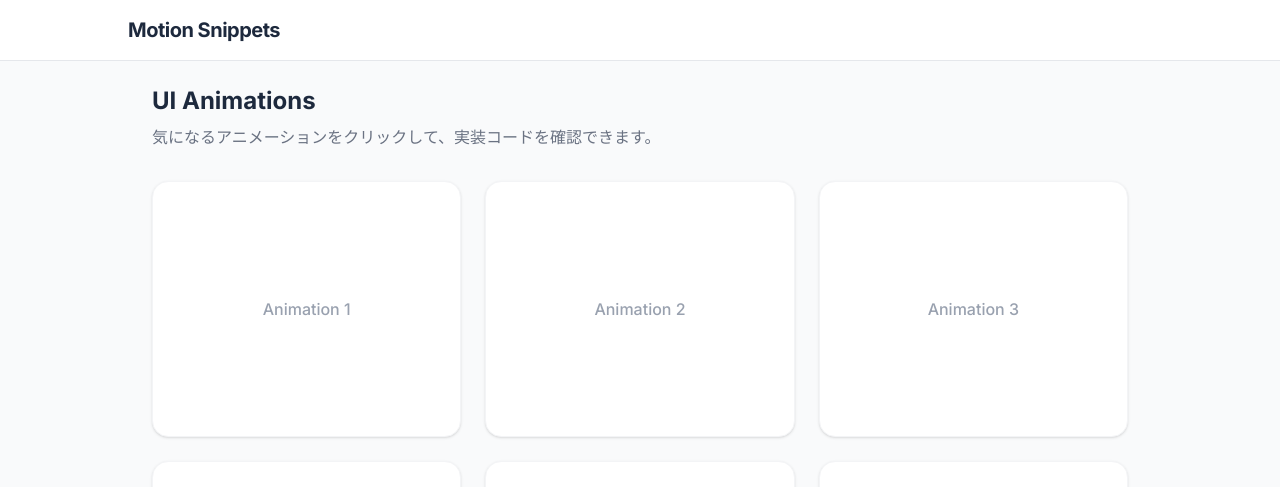
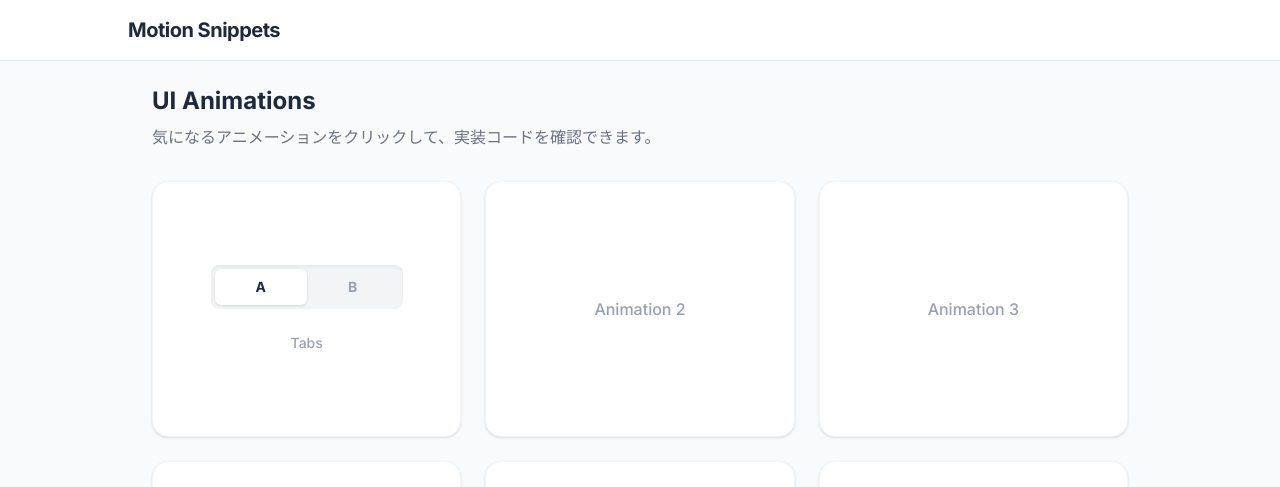
Before and after one commit to Yo-kan1/motion-snippets, a Next.js app: page / in a window 1280 px wide. Shown: the top 487 px of the page. Built offline with nearby package versions, Linux system fonts and the light colour scheme.

Commit message:
feat: タブ切り替えアニメーションを実装し、自動再生機能を追加

```diff
--- a/app/page.tsx
+++ b/app/page.tsx
@@ -1,5 +1,7 @@
+import TabAnimation from "@/components/TabAnimation";
+
 export default function Home() {
-  const placeholders = [1, 2, 3, 4, 5, 6];
+  const placeholders = [2, 3, 4, 5, 6];
 
   return (
     <div className="space-y-8">
@@ -11,6 +13,11 @@ export default function Home() {
       </div>
 
       <div className="grid grid-cols-1 sm:grid-cols-2 md:grid-cols-3 gap-6">
+        <div className="bg-white rounded-2xl shadow-sm border border-gray-100 h-64 flex flex-col items-center justify-center hover:shadow-md transition-shadow">
+          <TabAnimation autoPlay={true} />
+          <span className="mt-6 text-sm text-gray-400 font-medium">Tabs</span>
+        </div>
+
         {placeholders.map((i) => (
           <div
             key={i}
--- /dev/null
+++ b/components/TabAnimation.tsx
@@ -0,0 +1,50 @@
+"use client";
+import { useState, useEffect } from "react";
+
+// autoPlayに変更、デフォルトはfalse
+export default function TabAnimation({ autoPlay = false }: { autoPlay?: boolean }) {
+  const [activeTab, setActiveTab] = useState<"A" | "B">("A");
+
+  // 自動再生のロジック（useEffect）
+  useEffect(() => {
+    // autoPlayがオフならここで処理をストップ
+    if (!autoPlay) return;
+
+    const interval = setInterval(() => {
+      setActiveTab((prev) => (prev === "A" ? "B" : "A"));
+    }, 2000);
+
+    return () => clearInterval(interval);
+  }, [autoPlay]);
+
+  return (
+    <div className="relative flex w-48 bg-gray-100 p-1 rounded-lg shadow-inner">
+
+      <div
+        className={`absolute top-1 bottom-1 left-1 w-[calc(50%-0.25rem)] bg-white rounded-md shadow-sm transition-transform duration-300 ease-out ${
+          activeTab === "B" ? "translate-x-full" : "translate-x-0"
+        }`}
+      />
+
+      {/* タブ A */}
+      <button
+        onClick={() => setActiveTab("A")}
+        className={`relative z-10 flex-1 py-2 text-sm font-bold transition-colors duration-300 ${
+          activeTab === "A" ? "text-slate-800" : "text-gray-400 hover:text-gray-600"
+        }`}
+      >
+        A
+      </button>
+
+      {/* タブ B */}
+      <button
+        onClick={() => setActiveTab("B")}
+        className={`relative z-10 flex-1 py-2 text-sm font-bold transition-colors duration-300 ${
+          activeTab === "B" ? "text-slate-800" : "text-gray-400 hover:text-gray-600"
+        }`}
+      >
+        B
+      </button>
+    </div>
+  );
+}
```
